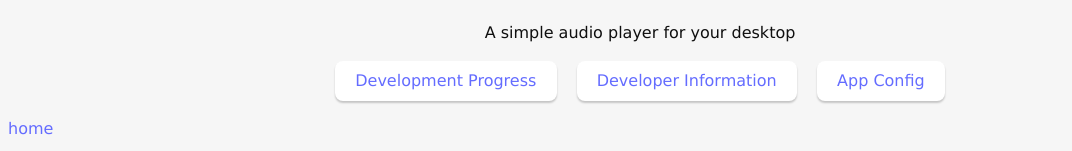
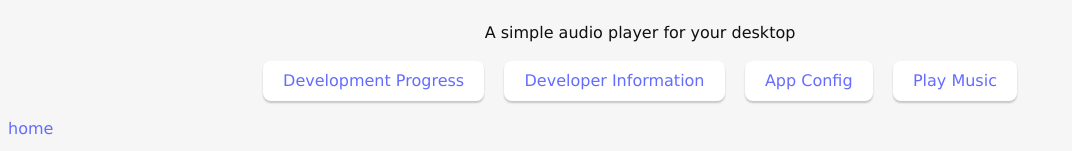
Before and after one commit to ThatGuyJamal/Audio-Lion, a SvelteKit app: page / in a window 1280 px wide. Shown: the part 349-500 px from the top of the page, without its empty margins (0-1072 px from the left). Built offline with nearby package versions, Linux system fonts and the light colour scheme.

Commit message:
feat: player page

```diff
--- a/src/routes/+page.svelte
+++ b/src/routes/+page.svelte
@@ -40,6 +40,10 @@
 		<button class="btn">
 			<a href="/config" rel="noreferrer"> App Config </a>
 		</button>
+
+		<button class="btn">
+			<a href="/player" rel="noreferrer"> Play Music </a>
+		</button>
 	</div>
 
 	<p />
```
Also changed, not shown: src/routes/player/+page.svelte (added, +7 -0 lines).
